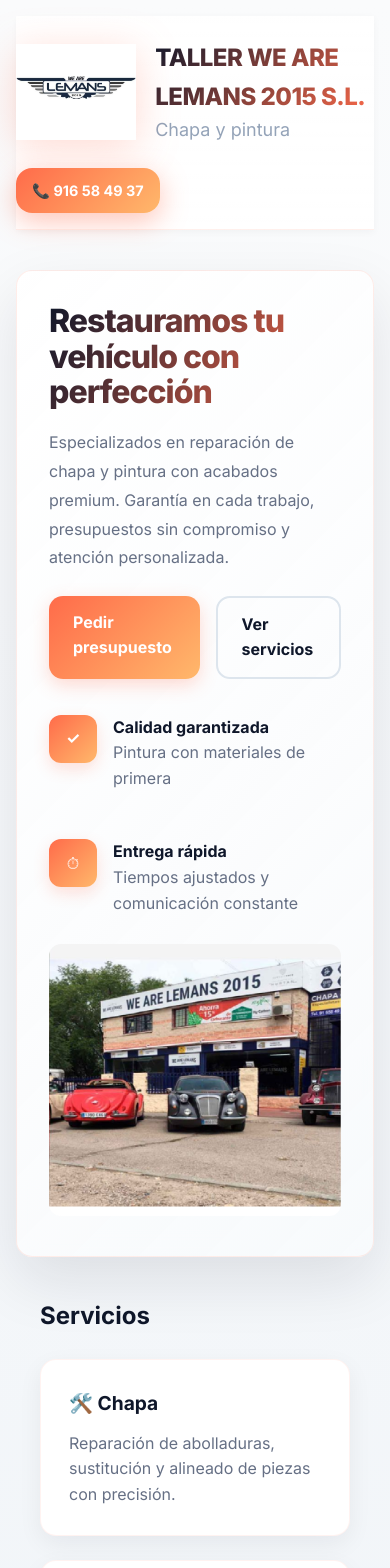
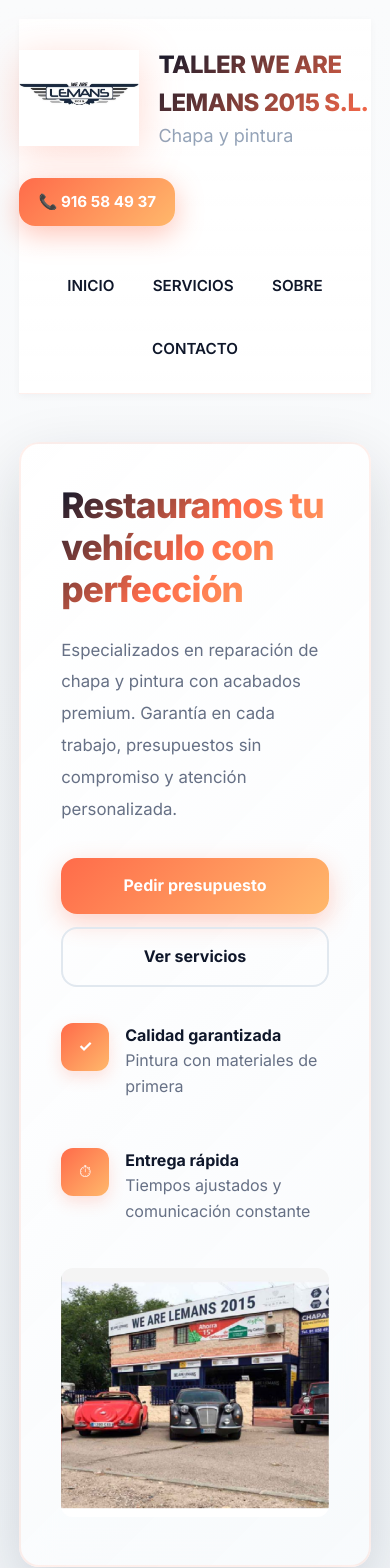
Before and after one commit to yoandrapl/proyecto-yoa, a React (Vite) app: page / in a window 390 px wide. Shown: the top 1568 px of the page. Built offline with nearby package versions, Linux system fonts and the light colour scheme.

Commit message:
style: mejoras premium con animaciones, gradientes sofisticados y efectos hover avanzados

```diff
--- a/src/App.css
+++ b/src/App.css
@@ -61,7 +61,7 @@
   animation:scaleIn 0.6s ease-out
 }
 .brand:hover img{filter:drop-shadow(0 12px 28px rgba(255,107,74,0.4));transform:rotate(-2deg)}
-.brand .title{font-weight:800;font-size:1.15rem;letter-spacing:-0.5px;background:linear-gradient(135deg,var(--dark),var(--accent-1));-webkit-background-clip:text;-webkit-text-fill-color:transparent}
+.brand .title{font-weight:800;font-size:1.15rem;letter-spacing:-0.5px;background:linear-gradient(135deg,var(--dark),var(--accent-1));-webkit-background-clip:text;-webkit-text-fill-color:transparent;background-clip:text}
 .cta-phone{
   background:linear-gradient(135deg,var(--accent-1),var(--accent-2),var(--accent-3));
   background-size:200% 200%;
@@ -104,26 +104,83 @@
 }
 .site-nav a:hover::after{width:100%}
 
-.hero{display:grid;grid-template-columns:1fr 420px;gap:3rem;align-items:center;margin:2.5rem 0;padding:3.5rem;border-radius:24px;background:linear-gradient(135deg,rgba(255,255,255,0.98),rgba(248,250,252,0.9));box-shadow:0 24px 60px rgba(15,23,42,0.1);backdrop-filter:blur(12px);border:1.5px solid rgba(255,107,74,0.12);transition:all 0.3s ease}
-.hero:hover{box-shadow:0 28px 70px rgba(15,23,42,0.12);transform:translateY(-2px)}
-.hero h1{font-size:2.8rem;margin:0 0 1.2rem;font-weight:800;background:linear-gradient(120deg,var(--dark),var(--accent-1));-webkit-background-clip:text;-webkit-text-fill-color:transparent;background-clip:text;letter-spacing:-1px}
-.hero p{color:var(--muted);margin:0;font-size:1.1rem;line-height:1.8}
-.hero .actions{margin-top:1.5rem;display:flex;gap:1rem}
-.btn{background:linear-gradient(135deg,var(--accent-1),var(--accent-2));color:white;padding:0.85rem 1.5rem;border-radius:14px;text-decoration:none;font-weight:700;border:none;cursor:pointer;transition:all 0.3s ease;box-shadow:0 6px 18px rgba(255,107,74,0.25)}
-.btn:hover{transform:translateY(-2px);box-shadow:0 10px 28px rgba(255,107,74,0.35)}
-.btn.secondary{background:transparent;border:2px solid #dde5ed;color:var(--dark);box-shadow:none}
-.btn.secondary:hover{background:rgba(255,107,74,0.08);border-color:var(--accent-1)}
+.hero{
+  display:grid;
+  grid-template-columns:1fr 420px;
+  gap:3.5rem;
+  align-items:center;
+  margin:3rem 0;
+  padding:4rem;
+  border-radius:28px;
+  background:linear-gradient(135deg,rgba(255,255,255,0.98) 0%,rgba(252,253,254,0.95) 50%,rgba(248,250,252,0.92) 100%);
+  box-shadow:var(--shadow-xl);
+  backdrop-filter:blur(16px) saturate(180%);
+  border:2px solid rgba(255,107,74,0.1);
+  transition:all 0.5s cubic-bezier(0.4,0,0.2,1);
+  animation:fadeIn 0.8s ease-out;
+  position:relative;
+  overflow:hidden
+}
+.hero::before{content:'';position:absolute;top:-50%;right:-50%;width:500px;height:500px;background:radial-gradient(circle,rgba(255,107,74,0.08),transparent 70%);pointer-events:none}
+.hero:hover{box-shadow:0 32px 80px rgba(15,23,42,0.15);transform:translateY(-4px)}
+.hero h1{
+  font-size:3rem;
+  margin:0 0 1.5rem;
+  font-weight:900;
+  background:linear-gradient(135deg,var(--dark) 0%,var(--accent-1) 50%,var(--accent-2) 100%);
+  -webkit-background-clip:text;
+  -webkit-text-fill-color:transparent;
+  background-clip:text;
+  letter-spacing:-1.5px;
+  line-height:1.2;
+  animation:slideUp 1s ease-out
+}
+.hero p{color:var(--muted);margin:0;font-size:1.15rem;line-height:1.9;font-weight:400}
+.hero .actions{margin-top:2rem;display:flex;gap:1.2rem;animation:fadeIn 1.2s ease-out}
+.btn{
+  background:linear-gradient(135deg,var(--accent-1) 0%,var(--accent-2) 50%,var(--accent-3) 100%);
+  background-size:200% 200%;
+  color:white;
+  padding:1rem 1.8rem;
+  border-radius:16px;
+  text-decoration:none;
+  font-weight:700;
+  border:none;
+  cursor:pointer;
+  transition:all 0.4s cubic-bezier(0.4,0,0.2,1);
+  box-shadow:0 8px 24px rgba(255,107,74,0.3);
+  position:relative;
+  overflow:hidden
+}
+.btn::before{content:'';position:absolute;top:50%;left:50%;transform:translate(-50%,-50%);width:0;height:0;border-radius:50%;background:rgba(255,255,255,0.3);transition:width 0.6s,height 0.6s}
+.btn:hover::before{width:300px;height:300px}
+.btn:hover{transform:translateY(-3px) scale(1.03);box-shadow:0 16px 40px rgba(255,107,74,0.45);background-position:100% 0}
+.btn.secondary{background:transparent;border:2px solid #e1e8ef;color:var(--dark);box-shadow:none}
+.btn.secondary:hover{background:linear-gradient(135deg,rgba(255,107,74,0.1),rgba(255,184,107,0.1));border-color:var(--accent-1);transform:translateY(-2px)}
 
 .features{display:flex;gap:1.5rem;margin-top:1.5rem;flex-wrap:wrap}
 .feature{background:transparent;padding:0.75rem 0;display:flex;gap:1rem;align-items:flex-start;transition:all 0.3s}
 .feature:hover{transform:translateX(6px)}
 .feature .dot{width:48px;height:48px;border-radius:12px;background:linear-gradient(135deg,var(--accent-1),var(--accent-2));display:flex;align-items:center;justify-content:center;color:white;font-weight:700;flex-shrink:0;box-shadow:0 6px 16px rgba(255,107,74,0.2)}
 
-.services{display:grid;grid-template-columns:repeat(auto-fit,minmax(260px,1fr));gap:1.5rem;margin:2rem 0}
-.service{background:white;padding:1.75rem;border-radius:16px;text-align:left;box-shadow:0 8px 24px rgba(15,23,42,0.06);transition:all 0.3s ease;border:1px solid rgba(255,107,74,0.08);cursor:pointer}
-.service:hover{transform:translateY(-6px);box-shadow:0 16px 40px rgba(15,23,42,0.12);border-color:rgba(255,107,74,0.2)}
-.service h3{margin:0 0 0.75rem;font-size:1.2rem;color:var(--dark)}
-.service p{margin:0;color:var(--muted);line-height:1.6}
+.services{display:grid;grid-template-columns:repeat(auto-fit,minmax(280px,1fr));gap:2rem;margin:3rem 0;animation:fadeIn 1s ease-out}
+.service{
+  background:linear-gradient(145deg,#ffffff,#fafbfc);
+  padding:2.25rem;
+  border-radius:20px;
+  text-align:left;
+  box-shadow:var(--shadow-md);
+  transition:all 0.4s cubic-bezier(0.4,0,0.2,1);
+  border:2px solid rgba(255,107,74,0.06);
+  cursor:pointer;
+  position:relative;
+  overflow:hidden
+}
+.service::before{content:'';position:absolute;top:0;left:0;right:0;height:4px;background:linear-gradient(90deg,var(--accent-1),var(--accent-2));transform:scaleX(0);transition:transform 0.4s ease}
+.service:hover::before{transform:scaleX(1)}
+.service:hover{transform:translateY(-8px) scale(1.02);box-shadow:var(--shadow-xl);border-color:rgba(255,107,74,0.15)}
+.service h3{margin:0 0 1rem;font-size:1.35rem;font-weight:700;color:var(--dark)}
+.service p{margin:0;color:var(--muted);line-height:1.7;font-size:1.05rem}
 
 .about, .contact{background:white;border-radius:16px;padding:2rem;margin:2rem 0;box-shadow:0 12px 32px rgba(15,23,42,0.06);border:1px solid rgba(255,107,74,0.08)}
 
@@ -151,8 +208,30 @@
 .video-iframe{position:absolute;top:0;left:0;width:100%;height:100%}
 .video-info{margin-top:1.5rem;padding:1.5rem;background:linear-gradient(135deg,rgba(255,107,74,0.05),rgba(255,184,107,0.05));border-radius:14px;text-align:center;color:var(--muted);border:1px solid rgba(255,107,74,0.1)}
 
-@media (max-width:980px){.hero{grid-template-columns:1fr;gap:2rem}.services{grid-template-columns:repeat(2,1fr)}.contact-grid{grid-template-columns:1fr}.site-header{flex-wrap:wrap;gap:1rem}.site-nav{order:3;width:100%;margin-top:1rem}.site-nav a{margin-left:0;margin-right:1.5rem}}
-@media (max-width:640px){.site{padding:1rem}.hero{padding:2rem;border-radius:16px}.hero h1{font-size:2rem}.hero p{font-size:1rem}.services{grid-template-columns:1fr}.site-nav{display:flex;gap:1rem}.site-nav a{margin-left:0}.brand img{width:80px;height:80px}.site-header{padding:1rem 0}.cta-phone{padding:0.7rem 1rem;font-size:0.9rem}}
-
-@media (max-width:980px){.hero{grid-template-columns:1fr 300px}.services{grid-template-columns:repeat(2,1fr)}.contact-grid{grid-template-columns:1fr}}
-@media (max-width:640px){.site{padding:1rem}.hero{grid-template-columns:1fr;gap:1rem}.services{grid-template-columns:1fr}.site-nav{display:none}}
+@media (max-width:980px){
+  .hero{grid-template-columns:1fr;gap:2.5rem;padding:3rem}
+  .hero h1{font-size:2.5rem}
+  .services{grid-template-columns:repeat(2,1fr)}
+  .contact-grid{grid-template-columns:1fr}
+  .site-header{flex-wrap:wrap;gap:1.2rem}
+  .site-nav{order:3;width:100%;margin-top:1rem;display:flex;justify-content:center}
+  .site-nav a{margin:0 1rem}
+}
+@media (max-width:640px){
+  .site{padding:1.2rem}
+  .hero{padding:2.5rem;border-radius:20px;gap:2rem}
+  .hero h1{font-size:2.2rem;letter-spacing:-0.8px}
+  .hero p{font-size:1.05rem}
+  .hero .actions{flex-direction:column;gap:0.8rem}
+  .btn{width:100%;text-align:center;padding:0.95rem 1.5rem}
+  .services{grid-template-columns:1fr;gap:1.5rem}
+  .service{padding:1.8rem}
+  .site-nav{gap:0.8rem;flex-wrap:wrap}
+  .site-nav a{margin:0.3rem 0.8rem;font-size:0.95rem}
+  .brand img{width:90px;height:90px}
+  .site-header{padding:1.2rem 0}
+  .cta-phone{padding:0.75rem 1.2rem;font-size:0.95rem}
+  .contact-grid{gap:1.5rem}
+  .video-section{padding:1rem}
+  .play-button{width:75px;height:75px;font-size:32px}
+}
```
